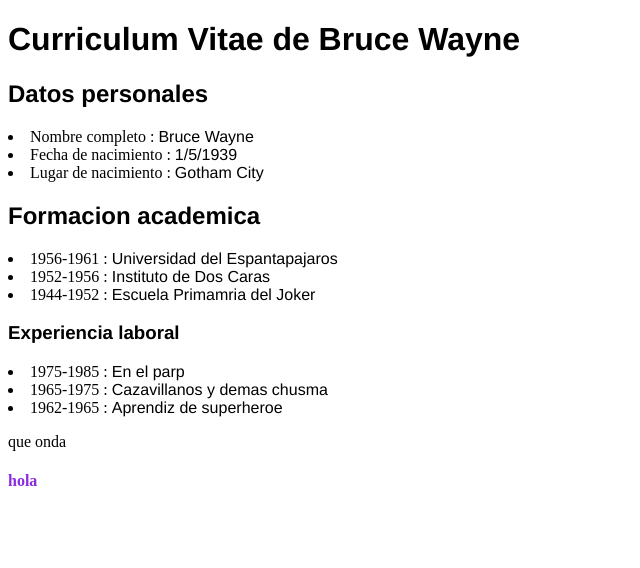
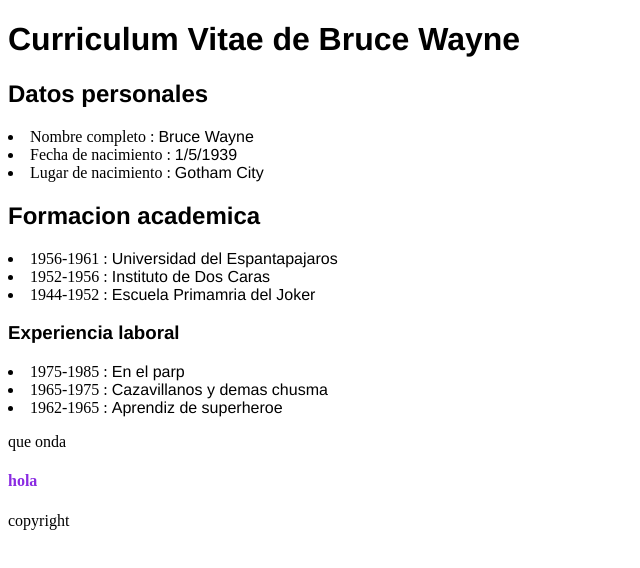
Before and after one commit to yanelzita/trabajo-1-si-sube, a plain HTML site: page index.html in a window 1280 px wide. Shown: the whole page, without its empty margins (0-640 px from the left). Drawn offline with Linux system fonts and the light colour scheme.

Commit message:
agregue un footer

```diff
--- a/index.html
+++ b/index.html
@@ -27,7 +27,10 @@
     <li>1965-1975 : <span>Cazavillanos y demas chusma</span> </li>
     <li>1962-1965 : <span>Aprendiz de superheroe </span> </li>
     <p> que onda </p>
-    <h4>hola </h4>
+    <h4>hola </h4> <footer>
+    <p>copyright</p>
+</footer>
+
 
 </body>
 </html>
```
